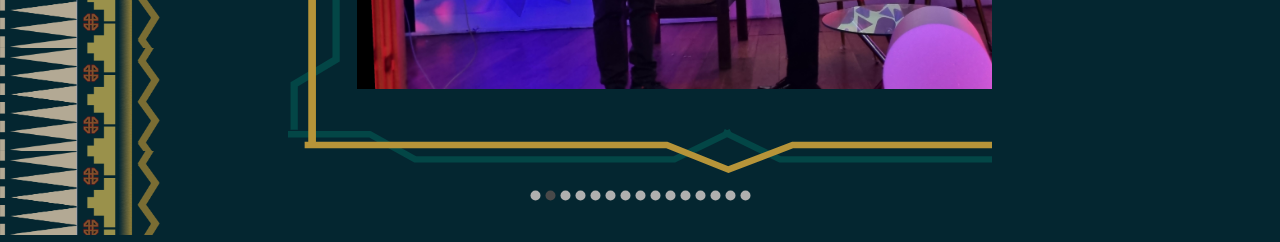
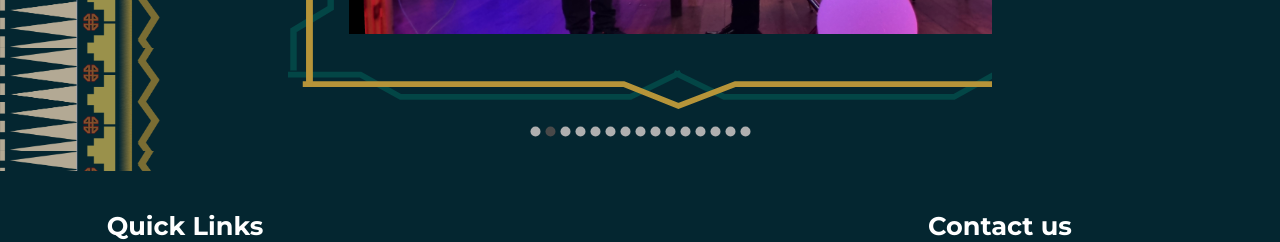
Before and after one commit to E-Cell-IITH/E-Cell-Website, a Next.js app: page /esummit in a window 1280 px wide. Shown: the part 5314-5556 px from the top of the page. Built offline with nearby package versions, Linux system fonts and the light colour scheme; a web font is replaced by a local one.

Commit message:
tweaks in gallery

```diff
--- a/components/ESummt/Components.jsx
+++ b/components/ESummt/Components.jsx
@@ -225,10 +225,10 @@ const StartupfairandGallery = () => {
                 return (
                   <center key={index}>
                     <BorderContainer
-                      heightcss="h-[24rem] sm:h-[30rem] lg:h-[36rem]"
-                      widthcss="w-[36rem] sm:w-[45rem] lg:w-[54rem]"
-                      marginleftcss="ml-[36rem] sm:ml-[30rem] lg:ml-[54rem]"
-                      margintopcss="mt-[24rem] sm:mt-[45rem] lg:mt-[36rem]"
+                      heightcss="h-[18rem] sm:h-[30rem] lg:h-[32rem] 2xl:h-[36rem]"
+                      widthcss="w-[27rem] sm:w-[45rem] lg:w-[48rem] 2xl:w-[54rem]"
+                      marginleftcss="ml-[18rem] sm:ml-[45rem] lg:ml-[48rem] 2xl:ml-[54rem]"
+                      margintopcss="mt-[27rem] sm:mt-[30rem] lg:mt-[32rem] 2xl:mt-[36rem] "
                     >
                       <div className="flex flex-row gap-[2rem] align-center justify-center my-[auto] mx-[8%] relative w-full z-[-12]">
                         <div className="flex flex-[2] items-center">
```
